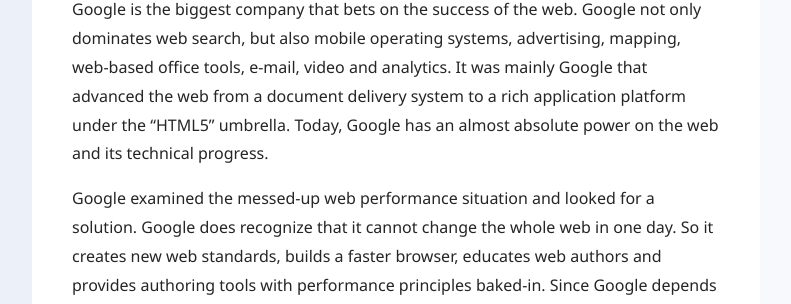
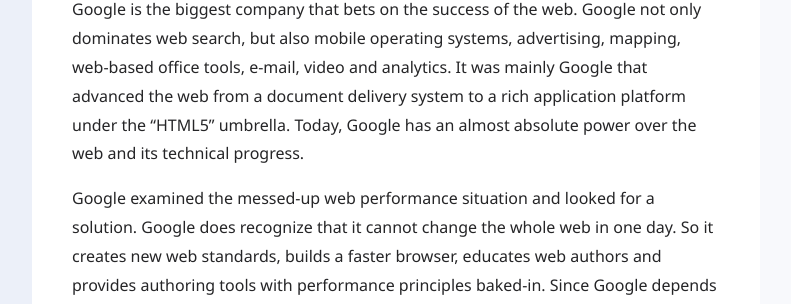
Before and after one commit to molily/molily.de, a Jekyll site: the page built from _posts/2017-05-28-amp.md, in a window 1280 px wide and 900 px high, scrolled down 2314 px. Shown: the part 262-566 px from the top of the window, without its empty margins (88-879 px from the left). Built offline with Jekyll 4.4.1, drawn with Linux system fonts in a browser that asks for light colours; some web fonts are replaced; some of the changed text lies outside the part shown.

Commit message:
Additions, wording

```diff
--- a/_posts/2017-05-28-amp.md
+++ b/_posts/2017-05-28-amp.md
@@ -28,7 +28,7 @@
 
 Since I’ve made contact with JavaScript, I’ve contemplated on the possible, reasonable and beneficial uses of JavaScript. Ever since JavaScript gained ground on the web, it was misused and overused: Annoying popups. Impaired user interaction. Fragile, browser-specific, inaccessible code. Using JavaScript when [a more robust technology further down in the stack](/javascript-web-apps/) would be the better tool.
 
-In 2005 [I wrote](https://blog.selfhtml.org/2005/12/17/javascript-einsatz/): “Today JavaScript is stuck in a serious crisis, just check the current JavaScript usage for usability, accessibility and compatibility.” Users weren’t fully convinced that JavaScript is used for their benefit. A fraction of web-savvy people even deactivated JavaScript completely, and [some still take such measures](https://www.torproject.org/projects/torbrowser.html.en) for performance, privacy and security reasons.
+[In 2005 I wrote](https://blog.selfhtml.org/2005/12/17/javascript-einsatz/): “Today JavaScript is stuck in a serious crisis, just check the current JavaScript usage for usability, accessibility and compatibility.” Users weren’t fully convinced that JavaScript is used for their benefit. A fraction of web-savvy people even deactivated JavaScript completely, and [some still take such measures](https://www.torproject.org/projects/torbrowser.html.en) for performance, privacy and security reasons.
 
 Fast-forward to today. The evolution of web standards, the advancement of JavaScript as a language with powerful APIs has removed some pitfalls. JavaScript is an essential part of the web, but it’s misused like never before. Most importantly, JavaScript is a major performance bottleneck for rendering web content on mobile devices with slow connections and less computing power.
 
@@ -56,7 +56,7 @@
 
 # Google weighs in with its market power
 
-Google is the biggest company that bets on the success of the web. Google not only dominates web search, but also mobile operating systems, advertising, mapping, web-based office tools, e-mail, video and analytics. It was mainly Google that advanced the web from a document delivery system to a rich application platform under the “HTML5” umbrella. Today, Google has an almost absolute power on the web and its technical progress.
+Google is the biggest company that bets on the success of the web. Google not only dominates web search, but also mobile operating systems, advertising, mapping, web-based office tools, e-mail, video and analytics. It was mainly Google that advanced the web from a document delivery system to a rich application platform under the “HTML5” umbrella. Today, Google has an almost absolute power over the web and its technical progress.
 
 Google examined the messed-up web performance situation and looked for a solution. Google does recognize that it cannot change the whole web in one day. So it creates new web standards, builds a faster browser, educates web authors and provides authoring tools with performance principles baked-in. Since Google depends on web content producers, it relies on the “democratic” approach of developer evangelism.
 
```
Also changed, not shown: other parts of _posts/2017-05-28-amp.md (+2 -0 lines).
